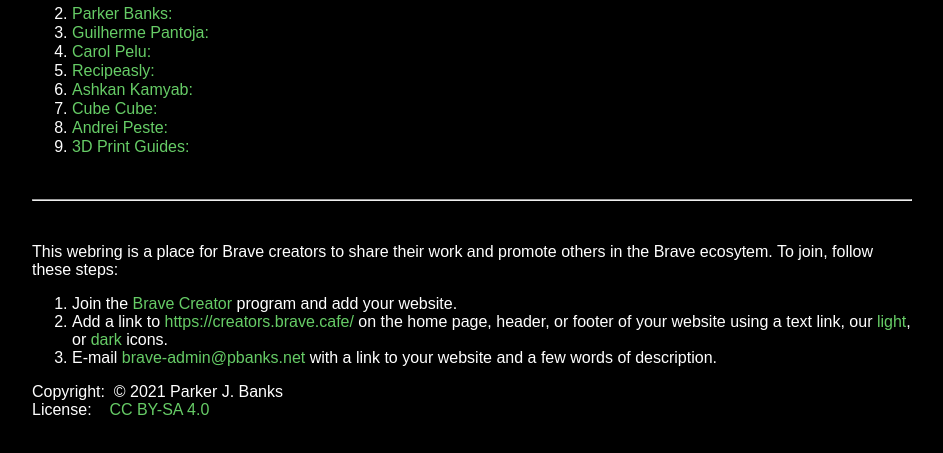
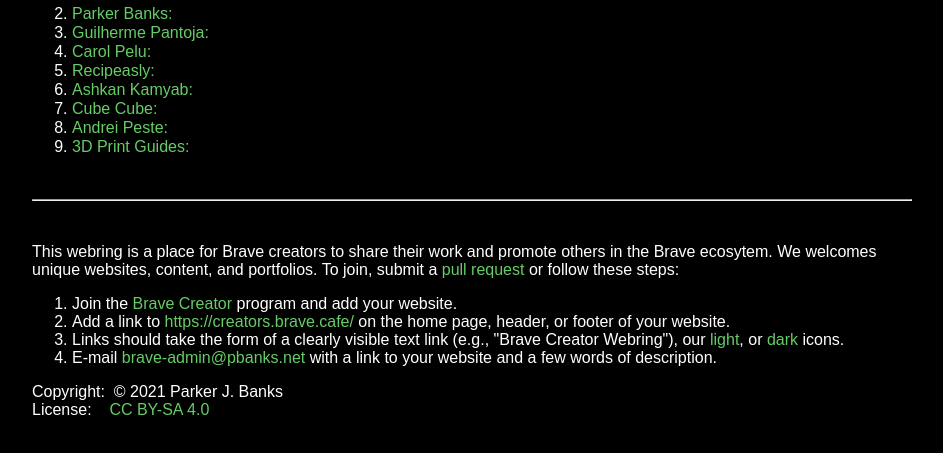
Before and after one commit to purplepwny/creators.brave.cafe, a plain HTML site: page index.html in a window 1280 px wide. Shown: the part 175-628 px from the top of the page, without its empty margins (168-1111 px from the left). Drawn offline with Linux system fonts and the light colour scheme.

Commit message:
Update index.html

```diff
--- a/index.html
+++ b/index.html
@@ -39,10 +39,11 @@
 <br/>
 
 <footer>
-    <p>This webring is a place for Brave creators to share their work and promote others in the Brave ecosytem. To join, follow these steps:</p>
+    <p>This webring is a place for Brave creators to share their work and promote others in the Brave ecosytem. We welcomes unique websites, content, and portfolios. To join, submit a <a href="https://github.com/parkbanks/creators.brave.cafe.git">pull request</a> or follow these steps:</p>
     <p><ol>
         <li>Join the <a href="https://creators.brave.com/sign-up">Brave Creator</a> program and add your website.</li>
-        <li>Add a link to <a href="https://creators.brave.cafe/">https://creators.brave.cafe/</a> on the home page, header, or footer of your website using a text link, our <a href="logo_light.png">light</a>, or <a href="logo_dark.png">dark</a> icons.</li>
+        <li>Add a link to <a href="https://creators.brave.cafe/">https://creators.brave.cafe/</a> on the home page, header, or footer of your website.</li>
+        <li>Links should take the form of a clearly visible text link (e.g., "Brave Creator Webring"), our <a href="logo_light.png">light</a>, or <a href="logo_dark.png">dark</a> icons.</li>
         <li>E-mail <a href="mailto:brave-admin@pbanks.net">brave-admin@pbanks.net</a> with a link to your website and a few words of description.</li>
     </ol></p>
 
```
